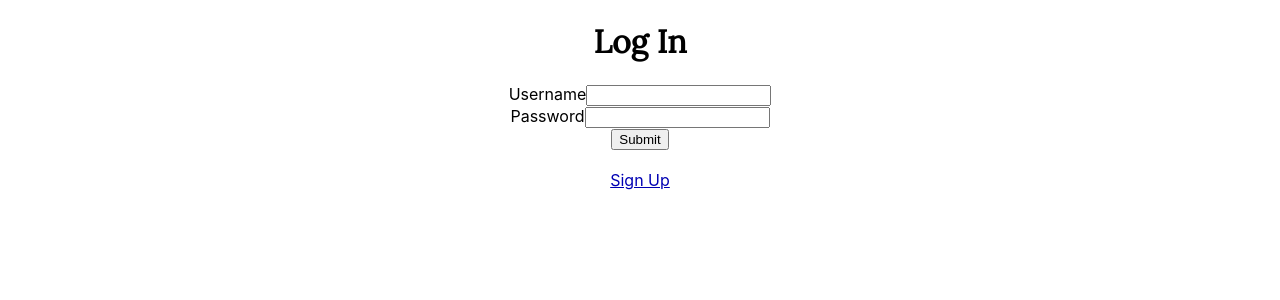
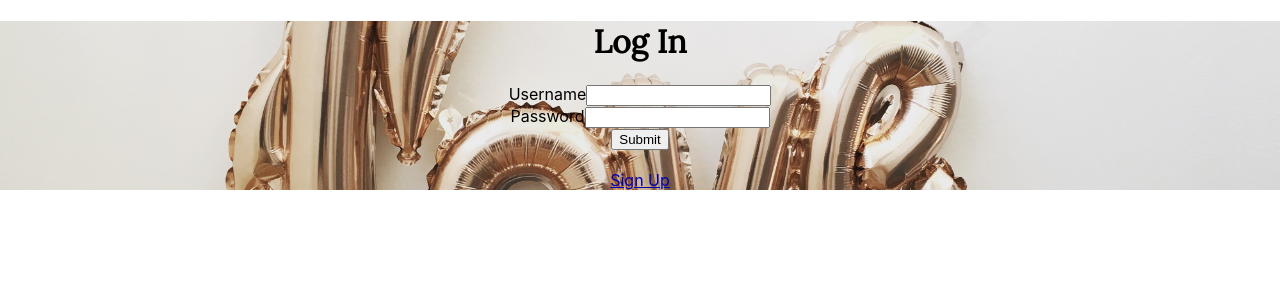
Before and after one commit to Kkelly22/wedding-itinerary-app, a React (Create React App) app in the folder client/: page /login in a window 1280 px wide. Shown: the top 300 px of the page. Built offline with nearby package versions, Linux system fonts and the light colour scheme.

Commit message:
added background image

```diff
--- a/client/src/App.css
+++ b/client/src/App.css
@@ -58,9 +58,18 @@ h1, h2, h3, h4, h5, h6 {
   font-family: 'Lora', serif;
 }
 
+#signup-container {
+  background: white;
+}
+
 
 .App {
   text-align: center;
+    background-image: url(./mandy-von-stahl-VDiGTEO0TYY-unsplash.jpg);
+    height: 100%;
+    background-position: center;
+    background-repeat: no-repeat;
+    background-size: cover;
 }
 
 .App-logo {
--- a/client/src/App.js
+++ b/client/src/App.js
@@ -3,6 +3,7 @@ import './App.css';
 import PlansContainer from './containers/PlansContainer';
 import Signup from './Signup';
 import Login from './Login';
+import love from './mandy-von-stahl-VDiGTEO0TYY-unsplash.jpg';
 
 import { BrowserRouter as Router, Route, Switch} from 'react-router-dom';
 
--- a/client/src/containers/SignupContainer.js
+++ b/client/src/containers/SignupContainer.js
@@ -56,6 +56,7 @@ class SignupContainer extends Component {
     return (
       <div>
         <h1>Sign Up</h1>
+        <div id="signup-container">
         <form onSubmit={(event) => this.handleOnSubmit(event)}>
           <label>Username</label>
           <input type="text" name="username" value={this.state.username} onChange={(event) => this.handleOnChange(event)} />
@@ -87,6 +88,7 @@ class SignupContainer extends Component {
         </form>
         <br />
         <Link to='/login'>Log In</Link>
+        </div>
       </div>
     );
   }
```
Also changed, not shown: client/src/mandy-von-stahl-VDiGTEO0TYY-unsplash.jpg (added), 1 other file (tests, documents, lock files or other folders).
